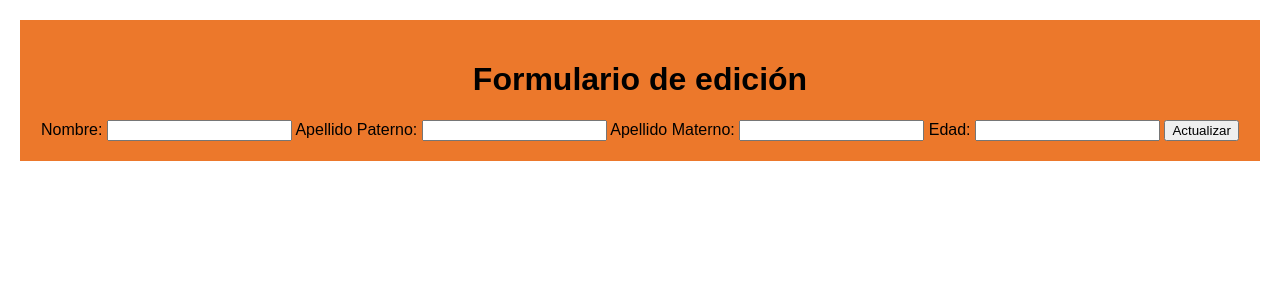
After one commit to EmilioEX/AW_TIID222, a PHP site: page /CRUD/editar.php?matricula=1 in a window 1280 px wide. The commit adds this page. Shown: the top 300 px of the page. Run offline with PHP 8.4, Linux system fonts and the light colour scheme; data that the repository does not hold is empty.

Commit message:
CRUD, update agregado
Se trabajó con la solicitud de modificar información dentro de una base de datos usando php, abriendo un nuevo formulario donde ingresar los datos y aplicar la modificación actualizando de esta manera la BD

```diff
--- /dev/null
+++ b/CRUD/editar.php
@@ -0,0 +1,67 @@
+<?php
+include("conexion.php");
+$con = conectar();
+
+$matricula = $_GET['matricula'];
+
+$sql = "select * from alumnos where matricula='$matricula'";
+$query = mysqli_query($con, $sql);
+$row = mysqli_fetch_array($query);
+?>
+
+<!DOCTYPE html>
+<html lang="es">
+<head>
+    <meta charset="UTF-8">
+    <title>Editar Alumno</title>
+    <style>
+        html, body{
+        margin: 0px;
+        }
+        h1{
+            text-align: center;
+        }
+        table{
+            border: 4px solid yellow;
+        }
+        td, th{
+            border: 4px solid #eccf2b;
+            padding: 10px;
+        }
+
+        table td{
+            text-align: center;
+        }
+        .div2{
+        background-color: #ec782b;
+        display:flex;
+        flex-direction: column;
+        align-items:center;
+        flex:1;
+        padding:20px;
+        margin:20px;
+        }
+    </style>
+</head>
+<body style="font-family: Arial">
+
+<div class="div2">
+    <h1>Formulario de edición</h1>
+    <form action="actualizar.php" method="POST">
+        <div>
+            <input type="hidden" name="matricula" value="<?php echo $row['matricula'];?>">
+            <label>Nombre:</label>
+            <input type="text" name="nombre" value="<?php echo $row['nombre'];?>">
+            <label>Apellido Paterno:</label>
+            <input type="text" name="apellidoP" value="<?php echo $row['apellidoP'];?>">
+            <label>Apellido Materno:</label>
+            <input type="text" name="apellidoM" value="<?php echo $row['apellidoM'];?>">
+            <label>Edad:</label>
+            <input type="number" name="edad" value="<?php echo $row['edad'];?>">
+            <button type="submit">Actualizar</button>
+        </div>
+    </form>
+</div>
+
+</body>
+</html>
--- a/CRUD/eliminar.php
+++ b/CRUD/eliminar.php
@@ -4,6 +4,8 @@
     $con = conectar();
 
     $matricula = $_GET['matricula'];
+
+    $nombre=$_GET['nombre'];
 
     $sql="delete from alumnos where matricula='$matricula'";
 
--- a/CRUD/insertar.php
+++ b/CRUD/insertar.php
@@ -10,8 +10,7 @@
     $edad=$_POST['edad'];
     /*Construimos la consulta para insertar info en la bd*/
     $sql="insert into alumnos (matricula, nombre, apellidoP, apellidoM , edad)
-        values ('$matricula','$nombre','$apellidoP','$apellidoM','$edad')
-        ";
+        values ('$matricula','$nombre','$apellidoP','$apellidoM','$edad')";
     /*Ejecutamos la consulta*/
     $query = mysqli_query($con,$sql);
 
```
Also changed, not shown: CRUD/actualizar.php (added, +21 -0 lines), CRUD/alumnos.php (+36 -24 lines).
